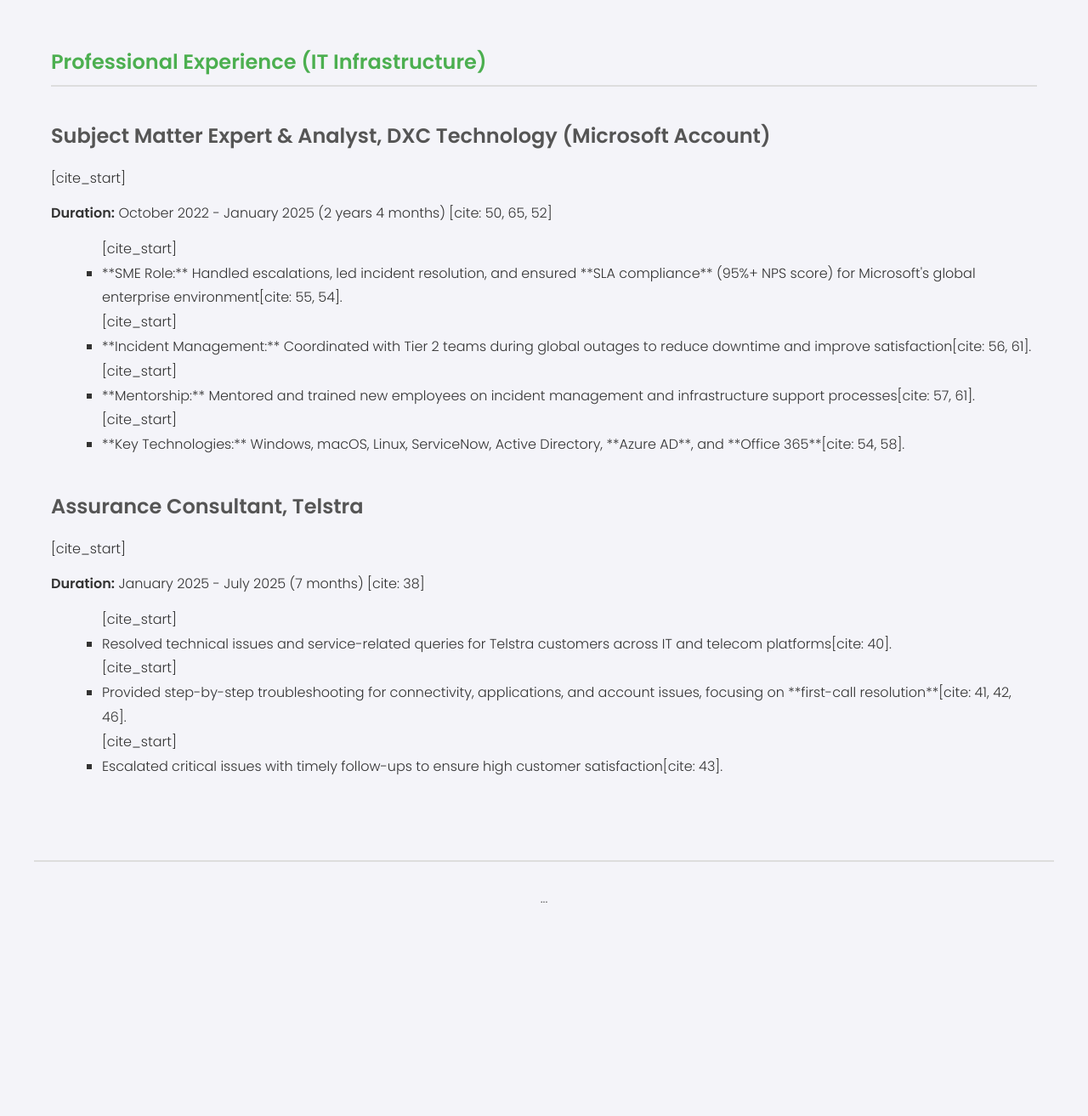
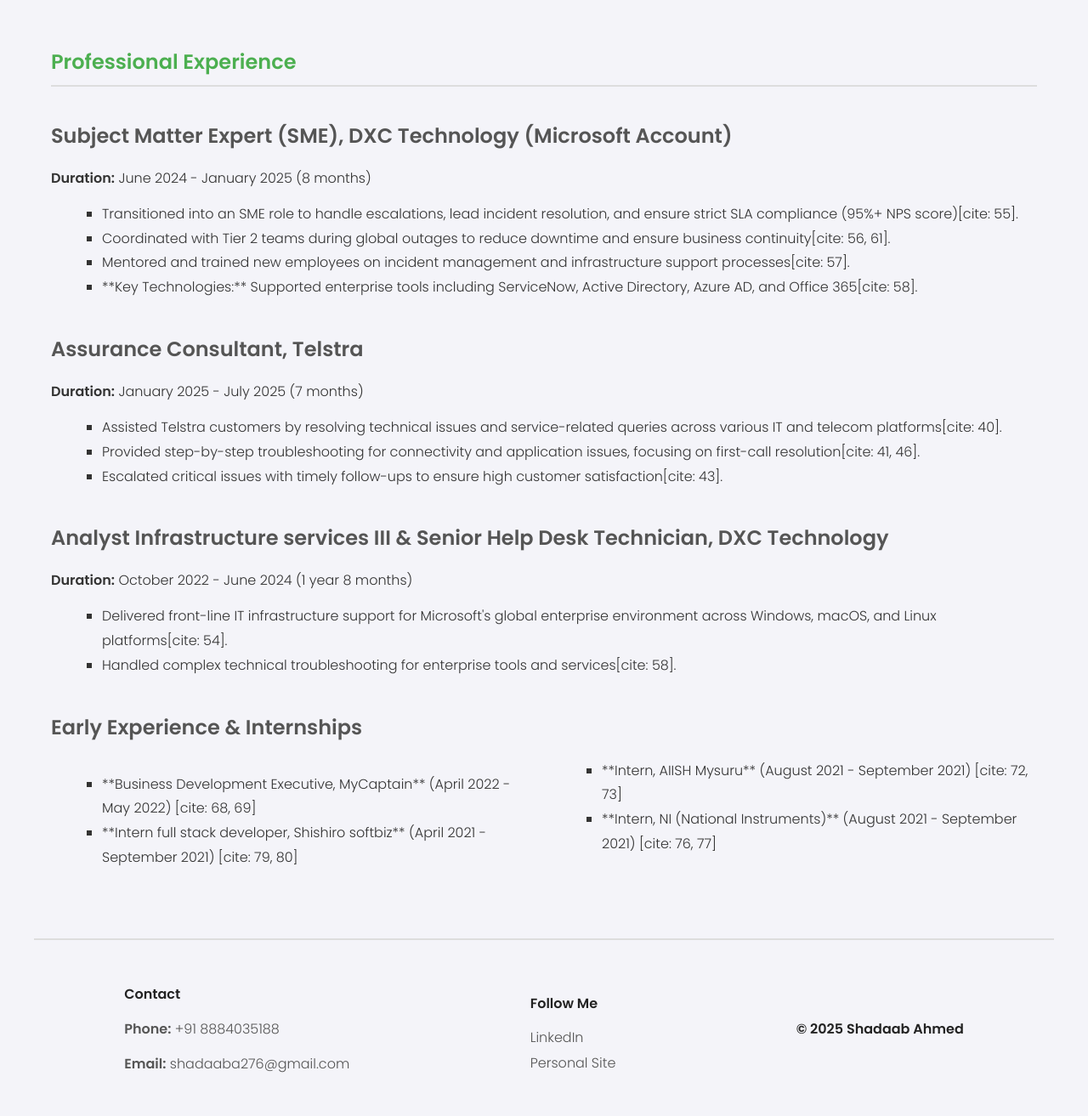
Before and after one commit to Shadaabahmed/Mywebsite, a plain HTML site: page experience.html in a window 1280 px wide. Shown: the part 86-1399 px from the top of the page at 85% size. Before the commit the page ends 1205 px from the top, so only its background shows below. Drawn offline with Linux system fonts and the light colour scheme.

Commit message:
CONTENT: Added detailed VLSI modules and all previous professional experience.

```diff
--- a/experience.html
+++ b/experience.html
@@ -22,27 +22,58 @@
         </header>
 
         <section class="content-section">
-            <h1>Professional Experience (IT Infrastructure)</h1>
+            <h1>Professional Experience</h1>
 
-            <h2>Subject Matter Expert & Analyst, DXC Technology (Microsoft Account)</h2>
-            [cite_start]<p><strong>Duration:</strong> October 2022 - January 2025 (2 years 4 months) [cite: 50, 65, 52]</p>
+            <h2>Subject Matter Expert (SME), DXC Technology (Microsoft Account)</h2>
+            <p><strong>Duration:</strong> June 2024 - January 2025 (8 months)</p>
             <ul>
-                [cite_start]<li>**SME Role:** Handled escalations, led incident resolution, and ensured **SLA compliance** (95%+ NPS score) for Microsoft's global enterprise environment[cite: 55, 54].</li>
-                [cite_start]<li>**Incident Management:** Coordinated with Tier 2 teams during global outages to reduce downtime and improve satisfaction[cite: 56, 61].</li>
-                [cite_start]<li>**Mentorship:** Mentored and trained new employees on incident management and infrastructure support processes[cite: 57, 61].</li>
-                [cite_start]<li>**Key Technologies:** Windows, macOS, Linux, ServiceNow, Active Directory, **Azure AD**, and **Office 365**[cite: 54, 58].</li>
+                <li>Transitioned into an SME role to handle escalations, lead incident resolution, and ensure strict SLA compliance (95%+ NPS score)[cite: 55].</li>
+                <li>Coordinated with Tier 2 teams during global outages to reduce downtime and ensure business continuity[cite: 56, 61].</li>
+                <li>Mentored and trained new employees on incident management and infrastructure support processes[cite: 57].</li>
+                <li>**Key Technologies:** Supported enterprise tools including ServiceNow, Active Directory, Azure AD, and Office 365[cite: 58].</li>
             </ul>
 
             <h2>Assurance Consultant, Telstra</h2>
-            [cite_start]<p><strong>Duration:</strong> January 2025 - July 2025 (7 months) [cite: 38]</p>
+            <p><strong>Duration:</strong> January 2025 - July 2025 (7 months)</p>
             <ul>
-                [cite_start]<li>Resolved technical issues and service-related queries for Telstra customers across IT and telecom platforms[cite: 40].</li>
-                [cite_start]<li>Provided step-by-step troubleshooting for connectivity, applications, and account issues, focusing on **first-call resolution**[cite: 41, 42, 46].</li>
-                [cite_start]<li>Escalated critical issues with timely follow-ups to ensure high customer satisfaction[cite: 43].</li>
+                <li>Assisted Telstra customers by resolving technical issues and service-related queries across various IT and telecom platforms[cite: 40].</li>
+                <li>Provided step-by-step troubleshooting for connectivity and application issues, focusing on first-call resolution[cite: 41, 46].</li>
+                <li>Escalated critical issues with timely follow-ups to ensure high customer satisfaction[cite: 43].</li>
             </ul>
+
+            <h2>Analyst Infrastructure services III & Senior Help Desk Technician, DXC Technology</h2>
+            <p><strong>Duration:</strong> October 2022 - June 2024 (1 year 8 months)</p>
+            <ul>
+                <li>Delivered front-line IT infrastructure support for Microsoft's global enterprise environment across Windows, macOS, and Linux platforms[cite: 54].</li>
+                <li>Handled complex technical troubleshooting for enterprise tools and services[cite: 58].</li>
+            </ul>
+
+            <h2>Early Experience & Internships</h2>
+            <div style="column-count: 2;">
+                <ul>
+                    <li>**Business Development Executive, MyCaptain** (April 2022 - May 2022) [cite: 68, 69]</li>
+                    <li>**Intern full stack developer, Shishiro softbiz** (April 2021 - September 2021) [cite: 79, 80]</li>
+                    <li>**Intern, AIISH Mysuru** (August 2021 - September 2021) [cite: 72, 73]</li>
+                    <li>**Intern, NI (National Instruments)** (August 2021 - September 2021) [cite: 76, 77]</li>
+                </ul>
+            </div>
         </section>
 
-        <footer class="main-footer">...</footer>
+        <footer class="main-footer">
+          <div class="footer-section">
+            <h4>Contact</h4>
+            <p><strong>Phone:</strong> +91 8884035188</p>
+            <p><strong>Email:</strong> shadaaba276@gmail.com</p>
+          </div>
+          <div class="footer-section">
+            <h4>Follow Me</h4>
+            <a href="https://www.linkedin.com/in/shadaab-ahmed-9917a517b" target="_blank" rel="noopener noreferrer">LinkedIn</a>
+            <a href="https://shadaab.pythonanywhere.com/" target="_blank" rel="noopener noreferrer">Personal Site</a>
+          </div>
+          <div class="footer-section">
+            <h4>&copy; 2025 Shadaab Ahmed</h4>
+          </div>
+        </footer>
     </div>
 </body>
 </html>
```
Also changed, not shown: projects.html (+11 -13 lines).
